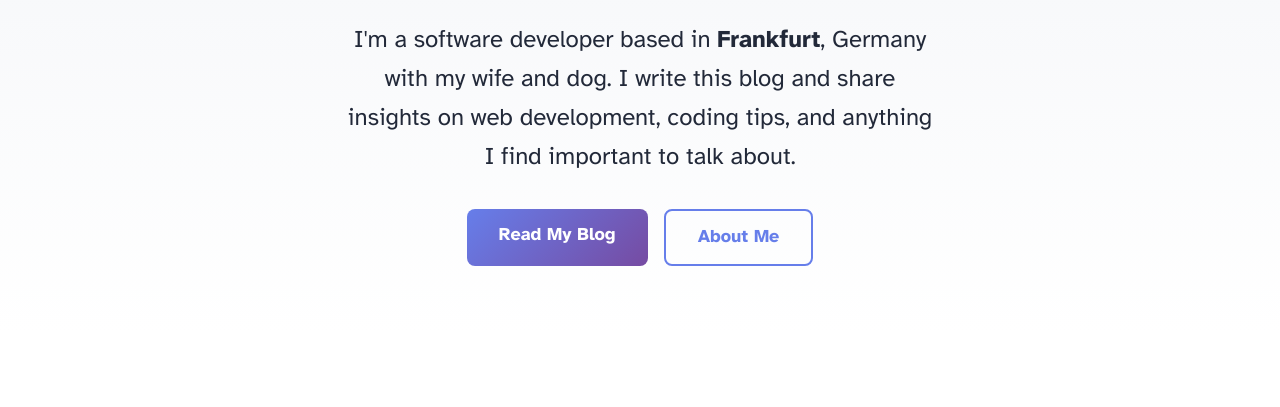
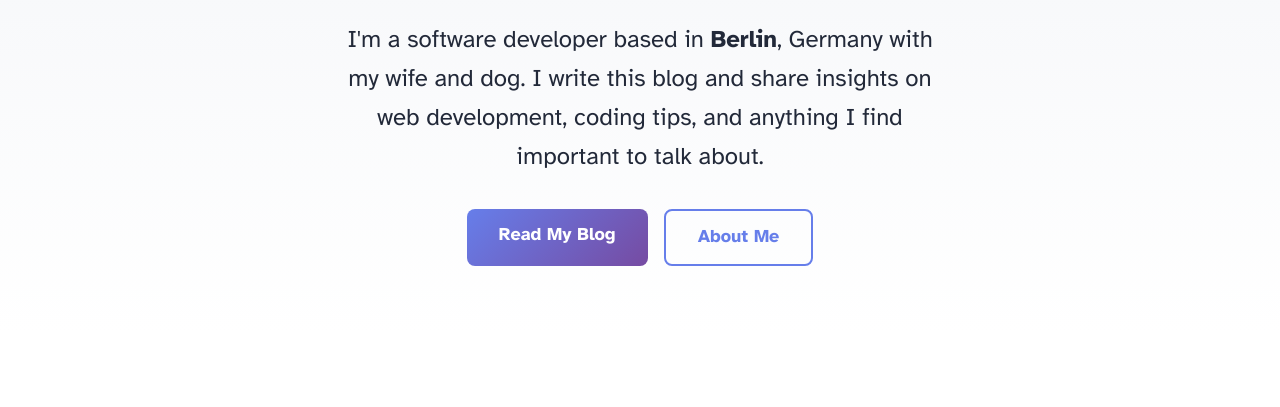
Before and after one commit to vadimfrolov/Astro-Blog, an Astro site in the folder verdant-visual/: page / in a window 1280 px wide. Shown: the part 267-674 px from the top of the page. Built offline with nearby package versions, Linux system fonts and the light colour scheme; Astro itself is replaced by a stand-in of ours.

Commit message:
city update

```diff
--- a/verdant-visual/src/pages/index.astro
+++ b/verdant-visual/src/pages/index.astro
@@ -267,7 +267,7 @@ const posts = (await getCollection('blog'))
 			<section class="hero">
 				<h1>Hi, I'm Vadim 👋</h1>
 				<p class="subtitle">
-					I'm a software developer based in <b>Frankfurt</b>, Germany with my wife and dog. I write this blog and share insights on web development, coding tips, and anything I find important to talk about.
+					I'm a software developer based in <b>Berlin</b>, Germany with my wife and dog. I write this blog and share insights on web development, coding tips, and anything I find important to talk about.
 				</p>
 				<div class="cta-buttons">
 					<a href={`${import.meta.env.BASE_URL}/blog`} class="btn btn-primary">Read My Blog</a>
```
